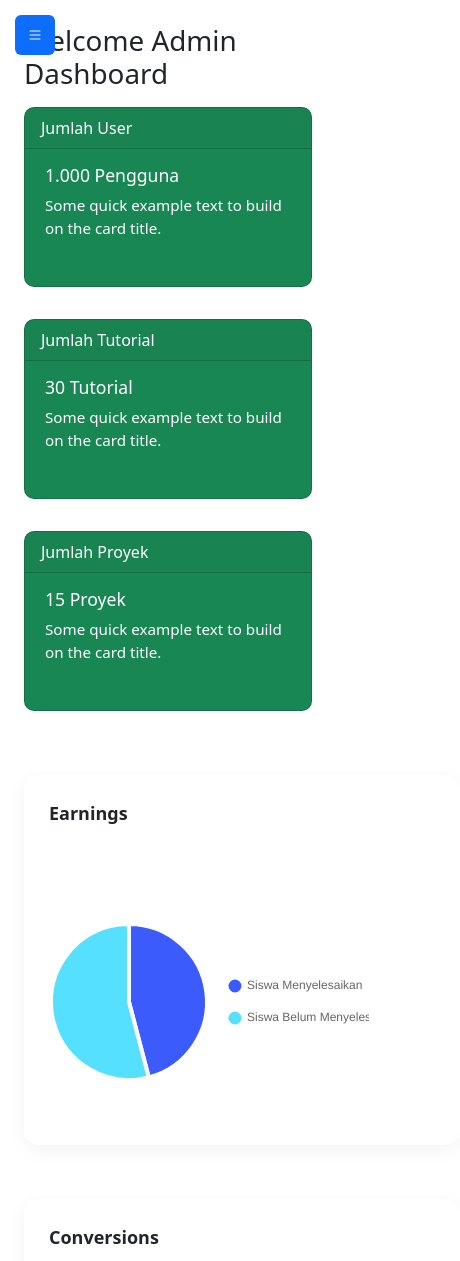
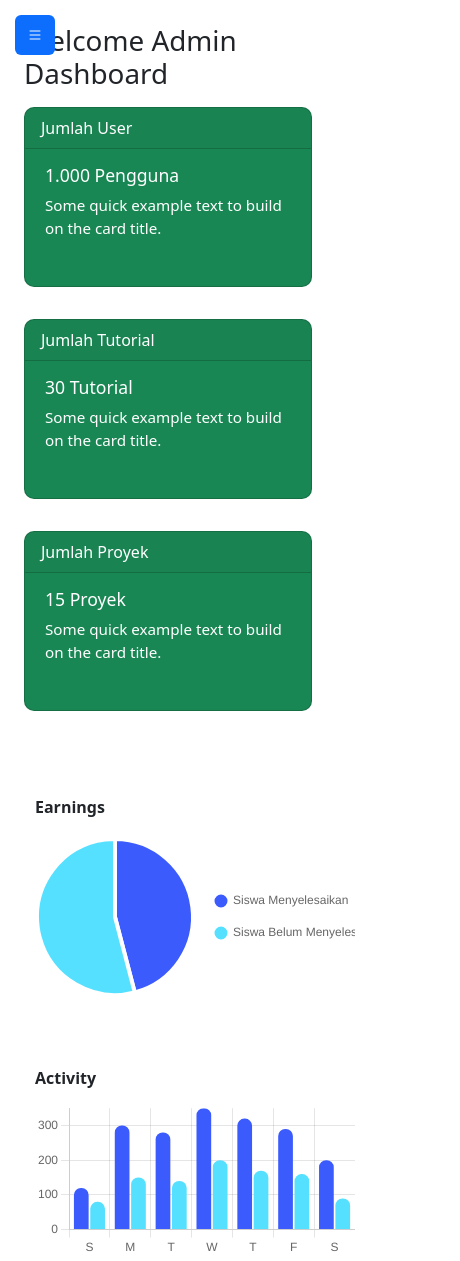
Before and after one commit to herdianftihsan/PBL-JrCoding, a plain HTML site: page admin/index.html in a window 390 px wide. Shown: the top 1261 px of the page, 460 px wide, since content can reach past the window. Drawn offline with nearby package versions, Linux system fonts and the light colour scheme.

Commit message:
update css js

```diff
--- a/admin/index.html
+++ b/admin/index.html
@@ -92,19 +92,21 @@
 
             <!-- chart -->
             <div class="row mt-4 g-4">
-                <div class="col-lg-6">
+
+                <div class="col-lg-6 col-md-12">
                     <div class="card-chart shadow-md" data-aos="zoom-in">
                         <div class="chart-title">Earnings</div>
                         <canvas id="donutChart"></canvas>
                     </div>
                 </div>
 
-                <div class="col-lg-6">
+                <div class="col-lg-6 col-md-12">
                     <div class="card-chart shadow-md" data-aos="zoom-in">
-                        <div class="chart-title">Conversions</div>
+                        <div class="chart-title">Activity</div>
                         <canvas id="barChart"></canvas>
                     </div>
                 </div>
+
             </div>
         </div>
         <!-- chart End -->
@@ -167,10 +169,6 @@
             }
         });
 
-
-        // ==========================
-        // BAR CHART (Conversions)
-        // ==========================
         const bar = document.getElementById("barChart");
 
         new Chart(bar, {
@@ -179,14 +177,14 @@
                 labels: ["S", "M", "T", "W", "T", "F", "S"],
                 datasets: [
                     {
-                        label: "Primary",
-                        data: [40, 60, 55, 70, 60, 65, 45],
+                        label: "Login User",
+                        data: [120, 300, 280, 350, 320, 290, 200],
                         backgroundColor: "#3b5bfd",
                         borderRadius: 7
                     },
                     {
-                        label: "Secondary",
-                        data: [75, 95, 90, 110, 85, 125, 80],
+                        label: "Pengunjung Tanpa Login",
+                        data: [80, 150, 140, 200, 170, 160, 90],
                         backgroundColor: "#56e0ff",
                         borderRadius: 7
                     }
@@ -195,16 +193,12 @@
             options: {
                 responsive: true,
                 scales: {
-                    y: {
-                        beginAtZero: true,
-                        ticks: { stepSize: 20 }
-                    }
+                    y: { beginAtZero: true }
                 },
-                plugins: {
-                    legend: { display: false }
-                }
+                plugins: { legend: { display: false } }
             }
         });
+
 
 
     </script>
--- a/assets/css/style.css
+++ b/assets/css/style.css
@@ -5,20 +5,64 @@
 }
 
 
+/* Chart card umum */
 .card-chart {
-    background: white;
-    padding: 25px;
-    border-radius: 15px;
-    box-shadow: 0 5px 20px rgba(0, 0, 0, 0.05);
-    margin-bottom: 30px;
-    width: 436px;
-   height: 370px;
+    background: #fff;
+    padding: 20px;
+    border-radius: 18px;
+    height: auto;
+    width: 100%;
 }
 
+/* Chart title */
 .chart-title {
-    font-size: 18px;
-    font-weight: bold;
-    margin-bottom: 15px;
+    font-size: 20px;
+    font-weight: 600;
+    margin-bottom: 10px;
+}
+
+/* Canvas behavior */
+.card-chart canvas {
+    width: 100% !important;
+    height: auto !important;
+    max-height: 340px;
+}
+
+/* ===========================
+      MOBILE IMPROVEMENT
+   =========================== */
+@media (max-width: 768px) {
+
+    .row.g-4>div {
+        padding-left: 8px !important;
+        padding-right: 8px !important;
+    }
+
+    .card-chart {
+        padding: 15px;
+        margin-top: 5px;
+        border-radius: 15px;
+    }
+
+    .chart-title {
+        font-size: 17px;
+        margin-bottom: 8px;
+    }
+
+    .card-chart canvas {
+        max-height: 220px !important;
+    }
+}
+
+/* Tambahan untuk layar sangat kecil < 480px */
+@media (max-width: 480px) {
+    .card-chart canvas {
+        max-height: 180px !important;
+    }
+
+    .chart-title {
+        font-size: 16px;
+    }
 }
 
 .sidebar {
```
